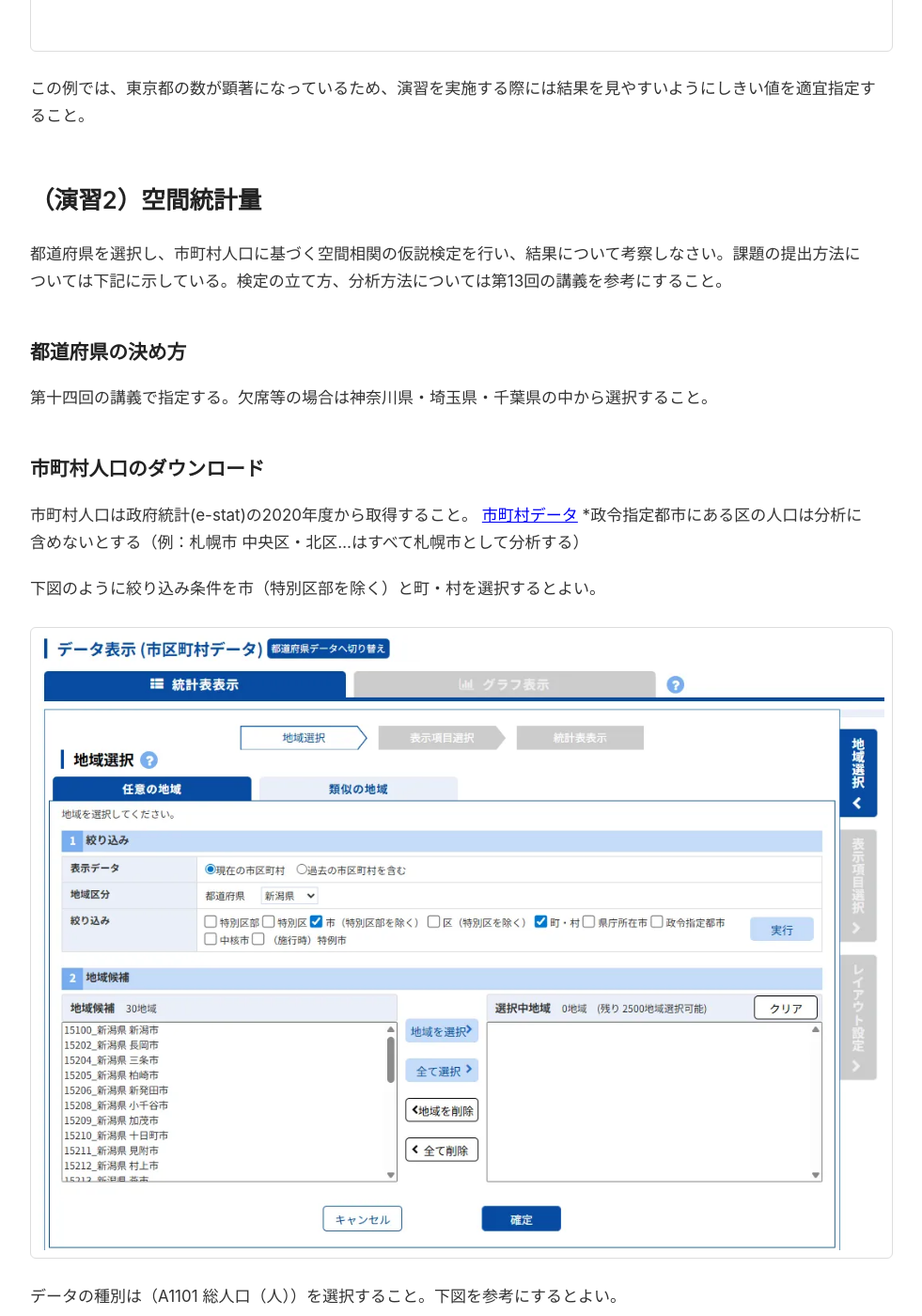
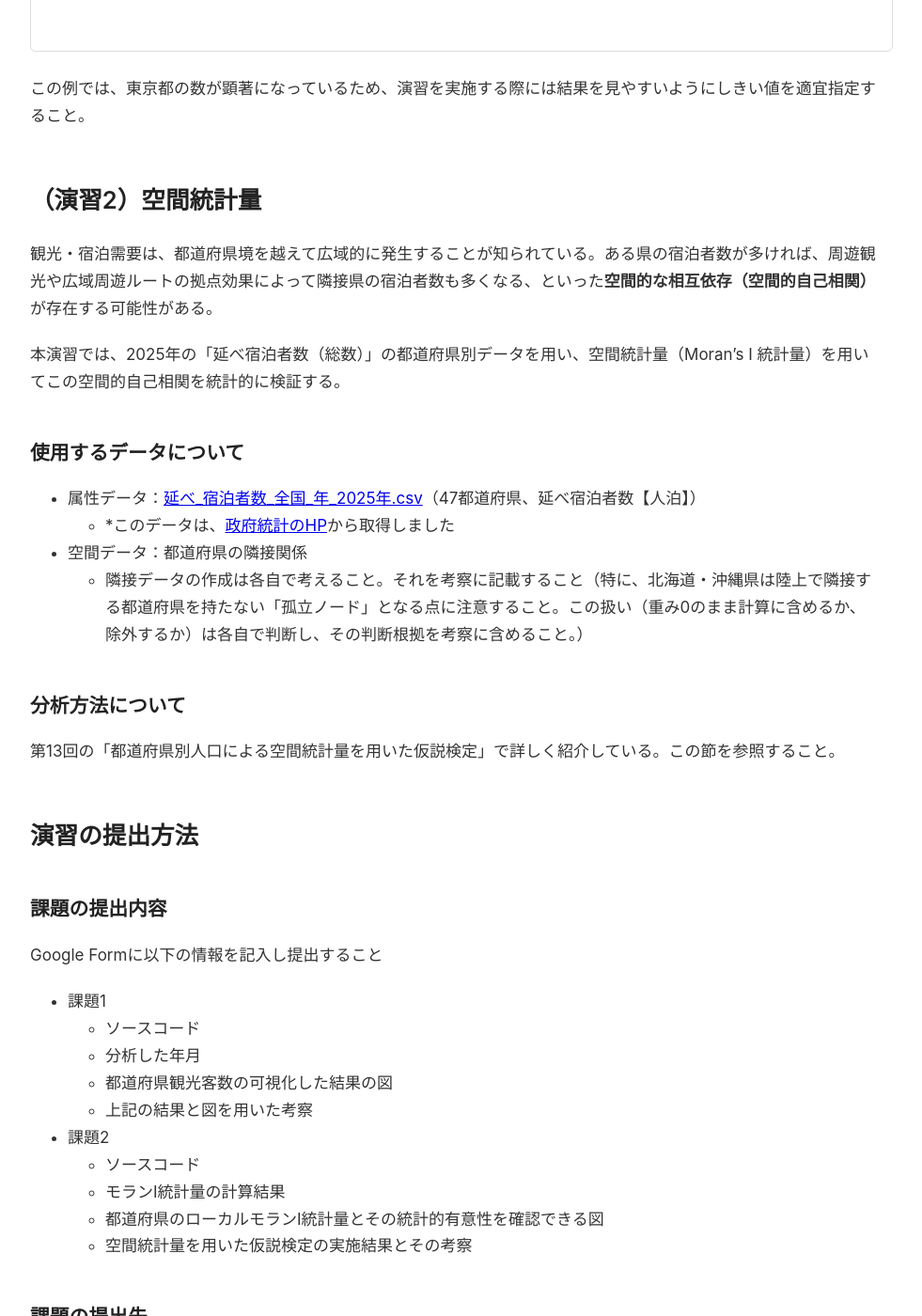
Before and after one commit to MasayaMatsushita/spatiotemporal-analysis, a Jekyll site: the page built from docs/lec/14-spatial-exercise.md, in a window 1280 px wide and 1400 px high, scrolled down 2288 px. Shown: the whole window at 94% size, without its empty margins (158-1139 px from the left). Built offline with Jekyll 4.4.1, drawn with Linux system fonts in a browser that asks for light colours; our own code applies the rules of GitHub Pages for plain Markdown files; some of the changed text lies outside the part shown.

Commit message:
演習2の変更

```diff
--- a/docs/lec/14-spatial-exercise.md
+++ b/docs/lec/14-spatial-exercise.md
@@ -34,29 +34,20 @@ nav_order: 14
 
 ## （演習2）空間統計量 {#exe2}
 
-都道府県を選択し、市町村人口に基づく空間相関の仮説検定を行い、結果について考察しなさい。課題の提出方法については下記に示している。検定の立て方、分析方法については第13回の講義を参考にすること。
+観光・宿泊需要は、都道府県境を越えて広域的に発生することが知られている。ある県の宿泊者数が多ければ、周遊観光や広域周遊ルートの拠点効果によって隣接県の宿泊者数も多くなる、といった**空間的な相互依存（空間的自己相関）**が存在する可能性がある。
 
-### 都道府県の決め方
+本演習では、2025年の「延べ宿泊者数（総数）」の都道府県別データを用い、空間統計量（Moran's I 統計量）を用いてこの空間的自己相関を統計的に検証する。
 
-第十四回の講義で指定する。欠席等の場合は神奈川県・埼玉県・千葉県の中から選択すること。
+### 使用するデータについて
 
-### 市町村人口のダウンロード
+- 属性データ：[延べ_宿泊者数_全国_年_2025年.csv](../materials/14/延べ宿泊者数_全国_年_2025年.csv)（47都道府県、延べ宿泊者数【人泊】）
+  - *このデータは、[政府統計のHP](https://www.e-stat.go.jp)から取得しました
+- 空間データ：都道府県の隣接関係
+  - 隣接データの作成は各自で考えること。それを考察に記載すること（特に、北海道・沖縄県は陸上で隣接する都道府県を持たない「孤立ノード」となる点に注意すること。この扱い（重み0のまま計算に含めるか、除外するか）は各自で判断し、その判断根拠を考察に含めること。）
 
-市町村人口は政府統計(e-stat)の2020年度から取得すること。
-[市町村データ](https://www.e-stat.go.jp/regional-statistics/ssdsview/municipality)
-*政令指定都市にある区の人口は分析に含めないとする（例：札幌市 中央区・北区...はすべて札幌市として分析する）
+### 分析方法について
 
-下図のように絞り込み条件を市（特別区部を除く）と町・村を選択するとよい。
-![picture](../materials/14/figure_1.webp)
-
-データの種別は（A1101 総人口（人））を選択すること。下図を参考にするとよい。
-![alt text](../materials/14/figure_2.webp)
-
-ダウンロード設定は以下の図を参考にするとよい。
-![alt text](../materials/14/figure_3.webp)
-
-- ダウンロード範囲：ページ上部の選択項目（操作年）
-- ファイル形式：CSV形式(UTF-8(BOM有り))
+第13回の「都道府県別人口による空間統計量を用いた仮説検定」で詳しく紹介している。この節を参照すること。
 
 ## 演習の提出方法 {#how-to-submit}
 
@@ -71,8 +62,8 @@ Google Formに以下の情報を記入し提出すること
   - 上記の結果と図を用いた考察
 - 課題2
   - ソースコード
-  - 市町村のローカルモランI統計量の統計的有意性を確認できる図
-  - 市町村のモラン散布図
+  - モランI統計量の計算結果
+  - 都道府県のローカルモランI統計量とその統計的有意性を確認できる図
   - 空間統計量を用いた仮説検定の実施結果とその考察
 
 ### 課題の提出先
```
Also changed, not shown: docs/materials/14/延べ宿泊者数_全国_年_2025年.csv (added, +48 -0 lines).
